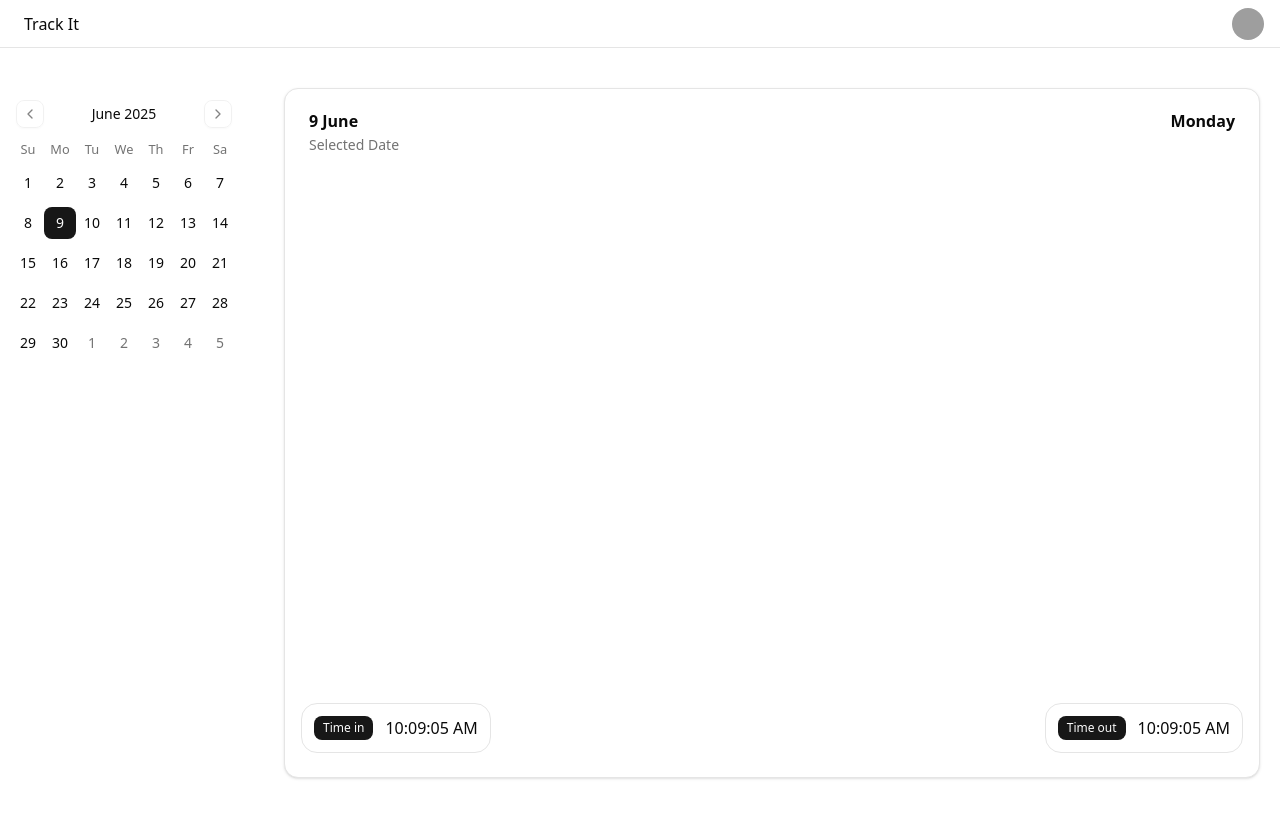
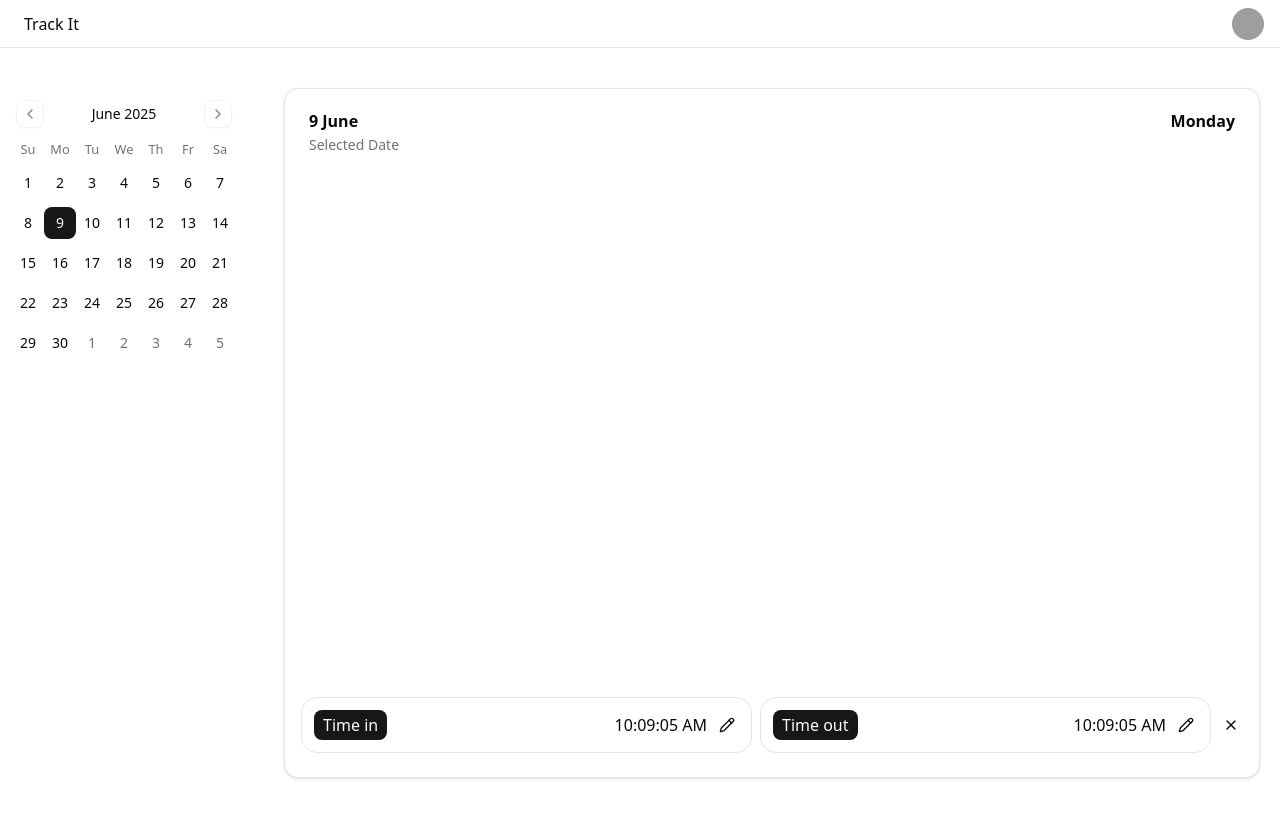
Before and after one commit to vamshivk13/track-in-out, a Next.js app: page / in a window 1280 px wide. Shown: the top 818 px of the page. Built offline with nearby package versions, Linux system fonts and the light colour scheme; grey boxes are pictures that could not be loaded.

Commit message:
action buttons added

```diff
--- a/app/page.js
+++ b/app/page.js
@@ -17,6 +17,9 @@ import { AdapterDayjs } from "@mui/x-date-pickers/AdapterDayjs";
 import dayjs from "dayjs";
 import { useState } from "react";
 
+import { X } from "lucide-react";
+import { Pencil } from "lucide-react";
+
 export default function Home() {
   const currentDate = new Date();
   const [selected, setSelected] = useState(currentDate);
@@ -26,7 +29,8 @@ export default function Home() {
     selected && selected?.toLocaleString("default", { weekday: "long" });
   const day = selected?.getDate();
   const year = selected?.getFullYear();
-  // console.log(typeof selected, selected.toLocaleString())
+
+  const isEnteredIn = false;
   return (
     <div className="flex gap-4 py-10 flex-col md:flex-row sm:flex-col md:h-[100%] h-[calc(100%-30px)]  ">
       <Calendar
@@ -45,29 +49,57 @@ export default function Home() {
         </CardHeader>
         <CardContent className={"h-[100%]"}></CardContent>
         <CardAction className={"w-full"}>
-          {/* <ul className="flex justify-between p-10">
-          <li><Button variant="outline" >Enter</Button></li>
-          <li><Button variant={"outline"}>Exit</Button></li>
-           </ul> */}
-
-          <ul className="flex gap-2 justify-between px-4">
-            <li className="border my-auto rounded-2xl p-3  flex flex-col md:flex-row gap-3 justify-center align-middle">
-              <Badge variant="default" className="md:w-min w-full">
-                Time in
-              </Badge>
-              <p>{currentDate.toLocaleTimeString()}</p>
+          <ul className="flex gap-2 px-4 items-center">
+            <li className="flex-1">
+              {isEnteredIn ? (
+                <Button variant="outline">Exit</Button>
+              ) : (
+                <div className="border my-auto rounded-2xl p-3  flex flex-col md:flex-row gap-3 md:justify-between ">
+                  <Badge
+                    variant="default"
+                    className="md:w-min w-full text-[1rem]"
+                  >
+                    Time in
+                  </Badge>
+                  <div className="self-center flex items-center gap-2">
+                    <div className="flex-1">
+                      {currentDate.toLocaleTimeString()}
+                    </div>
+                    <Button variant={"outlined"} className="size-4">
+                      <Pencil />
+                    </Button>
+                  </div>
+                </div>
+              )}
             </li>
             {/* <li className="rounded-2xl overflow-hidden">
                 <LocalizationProvider dateAdapter={AdapterDayjs}>
             <StaticTimePicker defaultValue={dayjs('2022-04-17T15:30')} />
             </LocalizationProvider>
               </li> */}
-            <li className="border my-auto rounded-2xl p-3  flex flex-col md:flex-row gap-3 justify-center align-middle">
-              <Badge variant="default" className="md:w-min w-full">
-                Time out
-              </Badge>
-              <p>{currentDate.toLocaleTimeString()}</p>
+            <li className="flex-1">
+              {isEnteredIn ? (
+                <Button variant="outline">Exit</Button>
+              ) : (
+                <div className="border my-auto rounded-2xl p-3  flex flex-col md:flex-row gap-3 md:justify-between ">
+                  <Badge
+                    variant="default"
+                    className="md:w-min w-full text-[1rem]"
+                  >
+                    Time out
+                  </Badge>
+                  <div className="self-center flex items-center gap-2">
+                    {currentDate.toLocaleTimeString()}
+                    <Button variant={"outlined"} className="size-4">
+                      <Pencil />
+                    </Button>
+                  </div>
+                </div>
+              )}
             </li>
+            <Button variant={"outlined"} className="size-4">
+              <X />
+            </Button>
           </ul>
         </CardAction>
       </Card>
```
